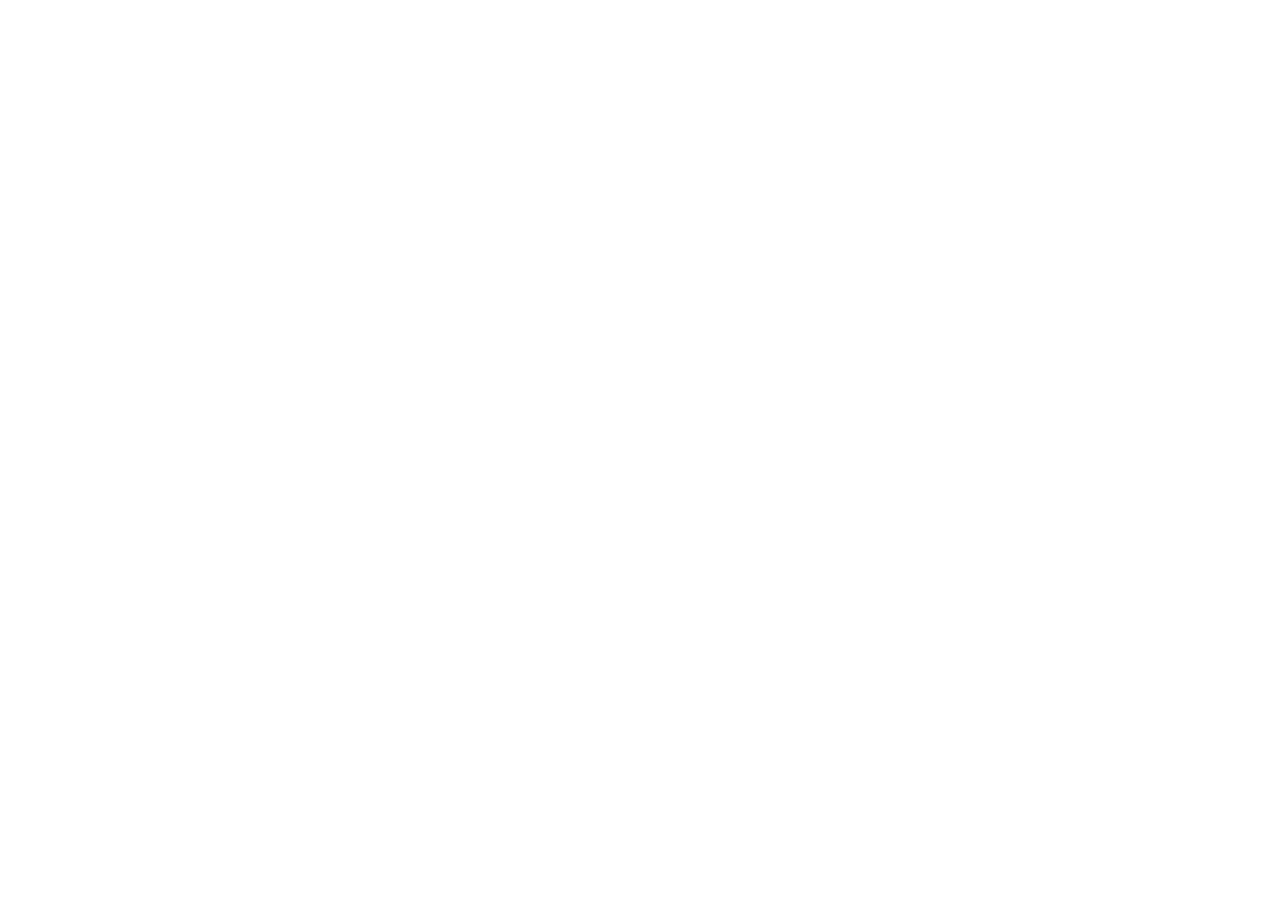
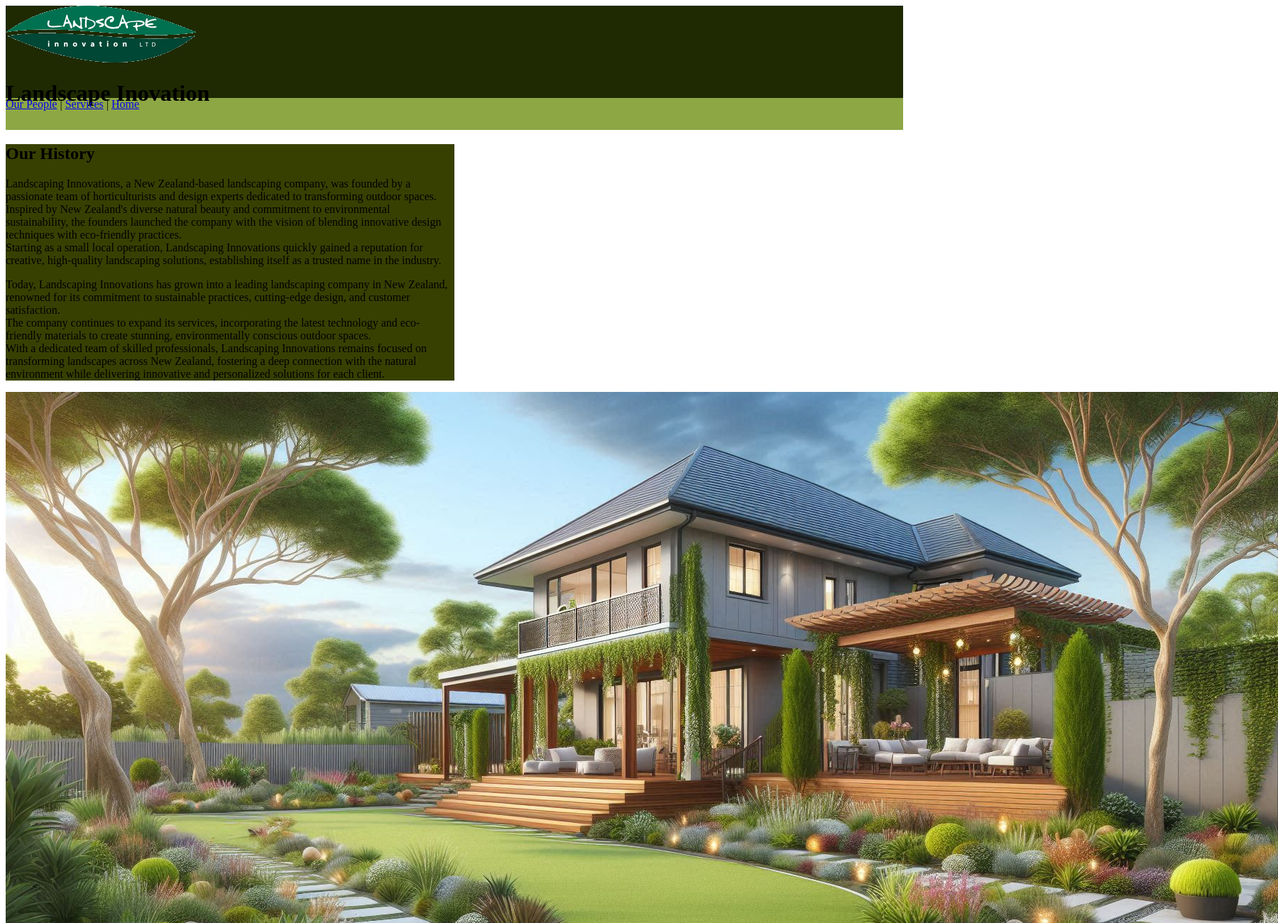
Before and after one commit to TheBro28/Practise-Website-Assessment, a plain HTML site: page services.html in a window 1280 px wide. Shown: the top 1300 px of the page at 71% size, 1800 px wide, since content can reach past the window. Before the commit the page ends 800 px from the top, so only its background shows below. Drawn offline with Linux system fonts and the light colour scheme.

Commit message:
Added some colours and tried to fix error with aside

```diff
--- a/Grids/index-grid.css
+++ b/Grids/index-grid.css
@@ -24,7 +24,7 @@ body {
     'header header'
     'nav nav'
     'main aside'
-    'main main'
+    'main aside'
     'footer footer';
     grid-template-columns: 1fr 1fr;
     grid-template-rows: auto auto 1fr auto;
--- a/services.html
+++ b/services.html
@@ -0,0 +1,53 @@
+<!DOCTYPE html>
+<html lang="en">
+<head>
+    <meta charset="UTF-8">
+    <meta name="viewport" content="width=device-width, initial-scale=1.0">
+    <link rel="stylesheet" href="styles.css">
+    <title>Garden Innovation LTD</title>
+</head>
+
+<body>
+    <header>
+        <img src="Images/logo.png" alt="Landscape Innovations Logo" class="logo">
+        <h1>Landscape Inovation</h1>
+    </header>
+
+
+
+    <nav>
+        <a href="our-people.html">Our People</a> | <a href="services.html">Services</a> | <a href="index.html">Home</a>
+    </nav>
+
+
+
+    <main>
+        <h2>Our History</h2>
+
+        <p>Landscaping Innovations, a New Zealand-based landscaping company, was founded by a passionate team of horticulturists and design experts dedicated to transforming outdoor spaces.<br>
+            Inspired by New Zealand's diverse natural beauty and commitment to environmental sustainability, the founders launched the company with the vision of blending innovative design techniques with eco-friendly practices.<br>
+            Starting as a small local operation, Landscaping Innovations quickly gained a reputation for creative, high-quality landscaping solutions, establishing itself as a trusted name in the industry.
+
+        <p>Today, Landscaping Innovations has grown into a leading landscaping company in New Zealand, renowned for its commitment to sustainable practices, cutting-edge design, and customer satisfaction.<br>
+            The company continues to expand its services, incorporating the latest technology and eco-friendly materials to create stunning, environmentally conscious outdoor spaces.<br>
+            With a dedicated team of skilled professionals, Landscaping Innovations remains focused on transforming landscapes across New Zealand, fostering a deep connection with the natural environment while delivering innovative and personalized solutions for each client.</p>
+    </main>
+
+
+
+    <aside>
+        <img src="Images/house.jpeg" alt="">Image of Landscape Innovations latest outdoor design
+    </aside>
+
+
+
+    <footer>
+        <p>32 Constellation Drive Mairangi Bay AUCKLAND,        Phone: 478 8442     Fax: 478 8443     Email: info@landscape.co.nz</p>
+    </footer>
+
+
+
+
+
+</body>
+</html>
--- a/styles.css
+++ b/styles.css
@@ -0,0 +1,56 @@
+header {
+    height: 130px;
+    background-color: #1F2A02;
+}
+
+
+nav {
+    height: 45px;
+    background-color: #8DA744;
+}
+
+
+main {
+    width: 50%;
+    background-color: #384001;
+}
+
+
+aside {
+    width: 50%;
+    background-color: #384001
+    float: right;
+}
+
+
+footer {
+    height: 45px;
+    background-color: #8DA744;
+}
+
+
+.logo {
+
+}
+
+
+.side-image {
+height: 382px;
+padding-right: 15px;
+float: right;
+}
+
+
+h1 {
+
+}
+
+
+h2 {
+
+}
+
+
+p {
+
+}
```
Also changed, not shown: index.html (+22 -9 lines), our-people.html (+53 -0 lines).
